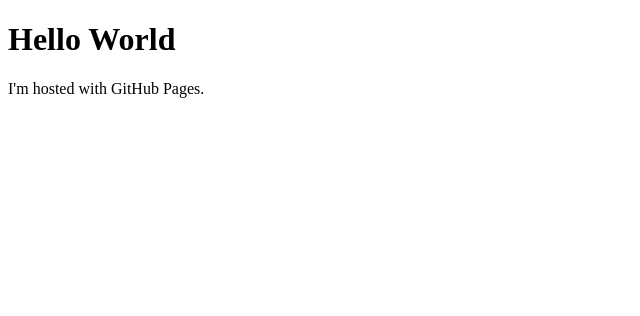
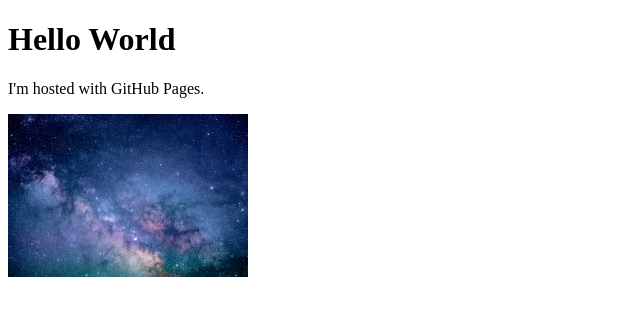
Before and after one commit to OliviaGeho/ZoomTest3, a plain HTML site: page astronomy-1867616_1920/tilegroup0/index.html in a window 1280 px wide. Shown: the whole page, without its empty margins (0-640 px from the left). Drawn offline with Linux system fonts and the light colour scheme.

Commit message:
Update and rename index.html to astronomy-1867616_1920/tilegroup0/index.html

```diff
--- a/index.html
+++ b/astronomy-1867616_1920/tilegroup0/index.html
@@ -3,5 +3,6 @@
 <body>
 <h1>Hello World</h1>
 <p>I'm hosted with GitHub Pages.</p>
+  <img src="0-0-0.jpg">
 </body>
 </html>
```
